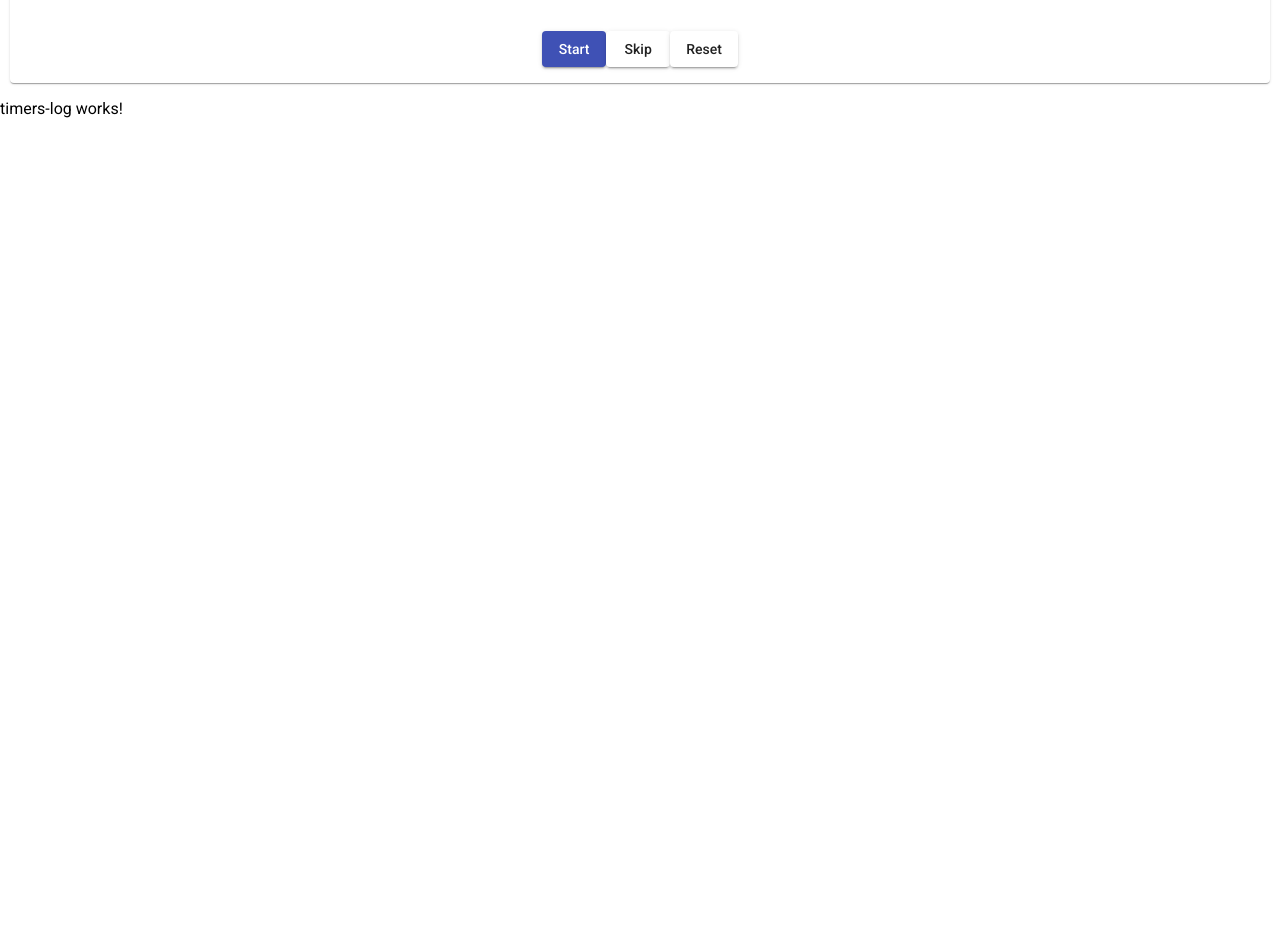
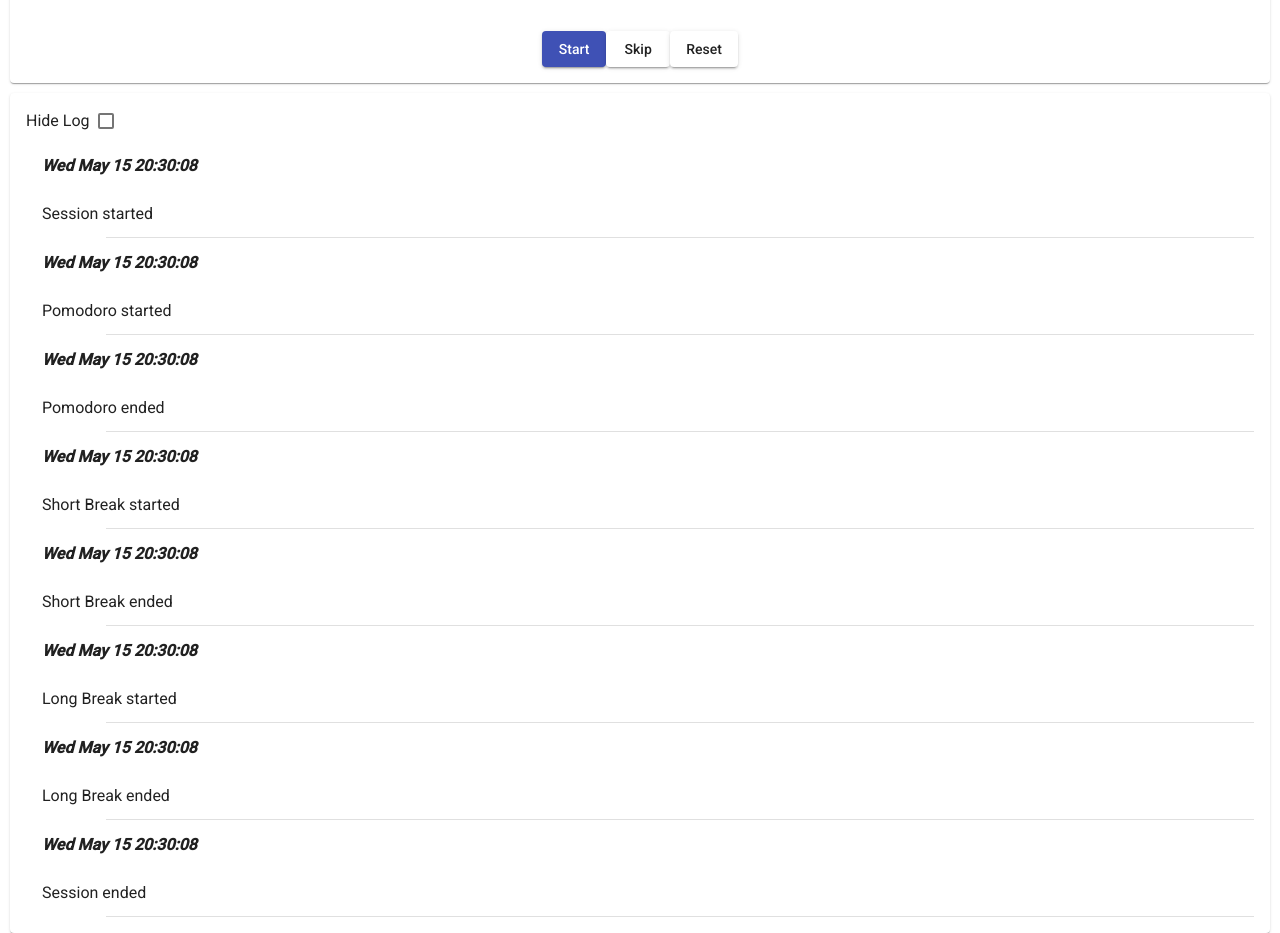
Before and after one commit to b583/pomidoro, an Angular app: page / in a window 1280 px wide. Shown: the part 241-1174 px from the top of the page. Before the commit the page ends 800 px from the top, so only its background shows below. Built offline with nearby package versions, Linux system fonts and the light colour scheme.

Commit message:
Create static template for TimersLog Component

```diff
--- a/src/app/default-page/timers-log/timers-log.component.css
+++ b/src/app/default-page/timers-log/timers-log.component.css
@@ -0,0 +1,3 @@
+#timers-log-parent {
+    min-width: 300px;
+}
--- a/src/app/default-page/timers-log/timers-log.component.html
+++ b/src/app/default-page/timers-log/timers-log.component.html
@@ -1,3 +1,33 @@
-<p>
-  timers-log works!
-</p>
+<div id="timers-log-parent" class="card-component">
+  <mat-card>
+    <mat-checkbox [(ngModel)]="isDisabled" labelPosition="before" color="primary">Hide Log</mat-checkbox>
+    <mat-card-content *ngIf="!isDisabled">
+      <mat-list>
+        <mat-list-item><i><b>Wed May 15 20:30:08</b></i></mat-list-item>
+        <mat-list-item>Session started</mat-list-item>
+        <mat-divider [inset]=true></mat-divider>
+        <mat-list-item><i><b>Wed May 15 20:30:08</b></i></mat-list-item>
+        <mat-list-item>Pomodoro started</mat-list-item>
+        <mat-divider [inset]=true></mat-divider>
+        <mat-list-item><i><b>Wed May 15 20:30:08</b></i></mat-list-item>
+        <mat-list-item>Pomodoro ended</mat-list-item>
+        <mat-divider [inset]=true></mat-divider>
+        <mat-list-item><i><b>Wed May 15 20:30:08</b></i></mat-list-item>
+        <mat-list-item>Short Break started</mat-list-item>
+        <mat-divider [inset]=true></mat-divider>
+        <mat-list-item><i><b>Wed May 15 20:30:08</b></i></mat-list-item>
+        <mat-list-item>Short Break ended</mat-list-item>
+        <mat-divider [inset]=true></mat-divider>
+        <mat-list-item><i><b>Wed May 15 20:30:08</b></i></mat-list-item>
+        <mat-list-item>Long Break started</mat-list-item>
+        <mat-divider [inset]=true></mat-divider>
+        <mat-list-item><i><b>Wed May 15 20:30:08</b></i></mat-list-item>
+        <mat-list-item>Long Break ended</mat-list-item>
+        <mat-divider [inset]=true></mat-divider>
+        <mat-list-item><i><b>Wed May 15 20:30:08</b></i></mat-list-item>
+        <mat-list-item>Session ended</mat-list-item>
+        <mat-divider [inset]=true></mat-divider>
+      </mat-list>
+    </mat-card-content>
+  </mat-card>
+</div>
--- a/src/app/default-page/timers-log/timers-log.component.ts
+++ b/src/app/default-page/timers-log/timers-log.component.ts
@@ -7,7 +7,11 @@ import { Component, OnInit } from '@angular/core';
 })
 export class TimersLogComponent implements OnInit {
 
-  constructor() { }
+  isDisabled: boolean;
+
+  constructor() {
+    this.isDisabled = false;
+  }
 
   ngOnInit() {
   }
```
Also changed, not shown: src/app/default-page/default-page.module.ts (+9 -1 lines).
